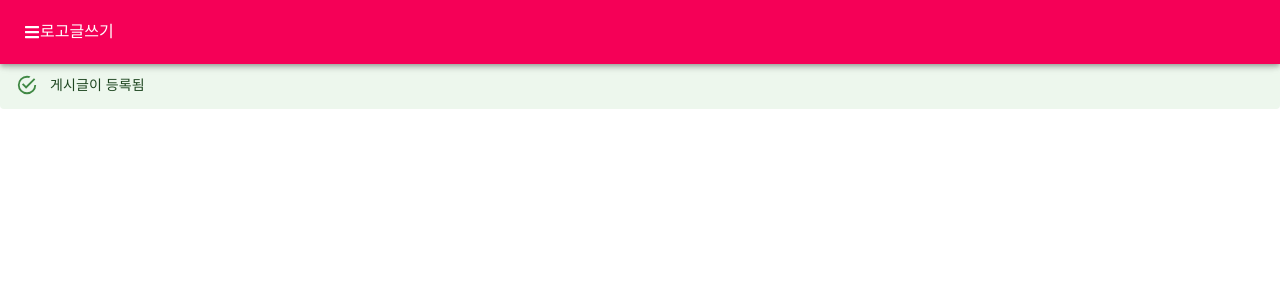
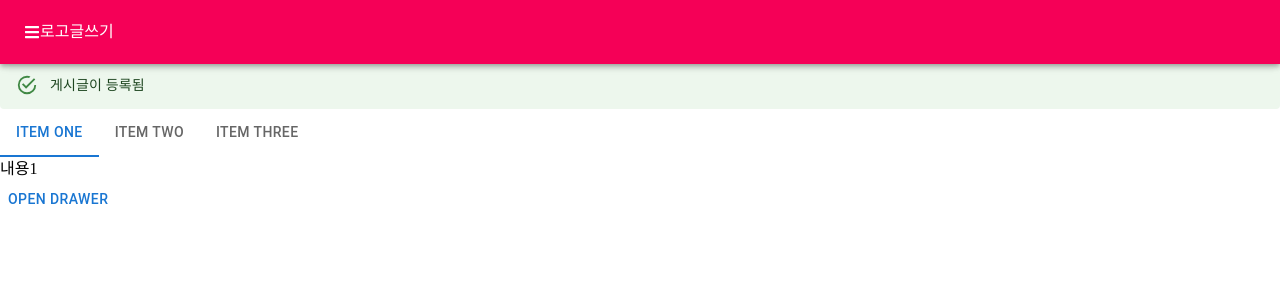
Before and after one commit to Eunji0301/todoapp_02, a Next.js app: page / in a window 1280 px wide. Shown: the top 300 px of the page. Built offline with nearby package versions, Linux system fonts and the light colour scheme; a web font is replaced by a local one.

Commit message:
backdrop, Drawer, List, ListItemButton, Tab, Link

```diff
--- a/src/app/page.js
+++ b/src/app/page.js
@@ -1,11 +1,30 @@
 'use client';
 import * as React from 'react';
 import { FaBars } from 'react-icons/fa';
-import { AppBar, Toolbar, Button, Alert, Snackbar } from '@mui/material';
+import {
+  AppBar,
+  Toolbar,
+  Button,
+  Alert,
+  Snackbar,
+  Backdrop,
+  CircularProgress,
+  Drawer,
+  List,
+  ListItemButton,
+  Link,
+  Tabs,
+  Tab,
+  ListItem,
+} from '@mui/material';
 import { ThemeProvider } from '@emotion/react';
 import theme from './theme';
 
 export default function App() {
+  const [tabCurrentIndex, setTabCurrentIndex] = React.useState(0);
+  const toggleDrawer = (newOpen) => () => {
+    setOpen(newOpen);
+  };
   const [open, setOpen] = React.useState(false);
   return (
     <>
@@ -13,7 +32,7 @@
         <AppBar position="fixed">
           <Toolbar className="">
             <div className="tw-flex-1 ">
-              <FaBars />
+              <FaBars onClick={() => setOpen(true)} className="tw-cursor-pointer" />
             </div>
             <div>
               <a href="/" className="tw-font-bold">
@@ -28,13 +47,37 @@
       <section>
         <Button onClick={() => setOpen(true)}>open snackbar</Button>
         <Alert>게시글이 등록됨</Alert>
-        <Snackbar
+        <Tabs value={tabCurrentIndex} onChange={(_, newValue) => setTabCurrentIndex(newValue)}>
+          <Tab label="Item One" />
+          <Tab label="Item Two" />
+          <Tab label="Item Three" />
+        </Tabs>
+        {tabCurrentIndex == 0 && <div>내용1</div>}
+        {tabCurrentIndex == 1 && <div>내용2</div>}
+        {tabCurrentIndex == 2 && <div>내용3</div>}
+      </section>
+      <section>
+        {/* <Button onClick={() => setOpen(true)}>Show backdrop</Button> */}
+        {/* <Backdrop
+          sx={(theme) => ({ color: '#fff', zIndex: theme.zIndex.drawer + 1 })}
           open={open}
-          autoHideDuration={2000}
-          onClose={() => setOpen(false)}
-          message="Note archived">
-          <Alert severity="error">게시물 삭제</Alert>
-        </Snackbar>
+          onClick={() => setOpen(false)}>
+          <CircularProgress color="inherit" />
+        </Backdrop> */}
+        <div>
+          <Button onClick={() => setOpen(true)}>Open drawer</Button>
+          <Drawer anchor="left" open={open} onClose={() => setOpen(false)}>
+            <List>
+              <ListItemButton>
+                <Link underline="none" href="write">
+                  글쓰기
+                </Link>
+              </ListItemButton>
+              <ListItemButton>토마토</ListItemButton>
+              <ListItemButton>바나나</ListItemButton>
+            </List>
+          </Drawer>
+        </div>
       </section>
     </>
   );
```
